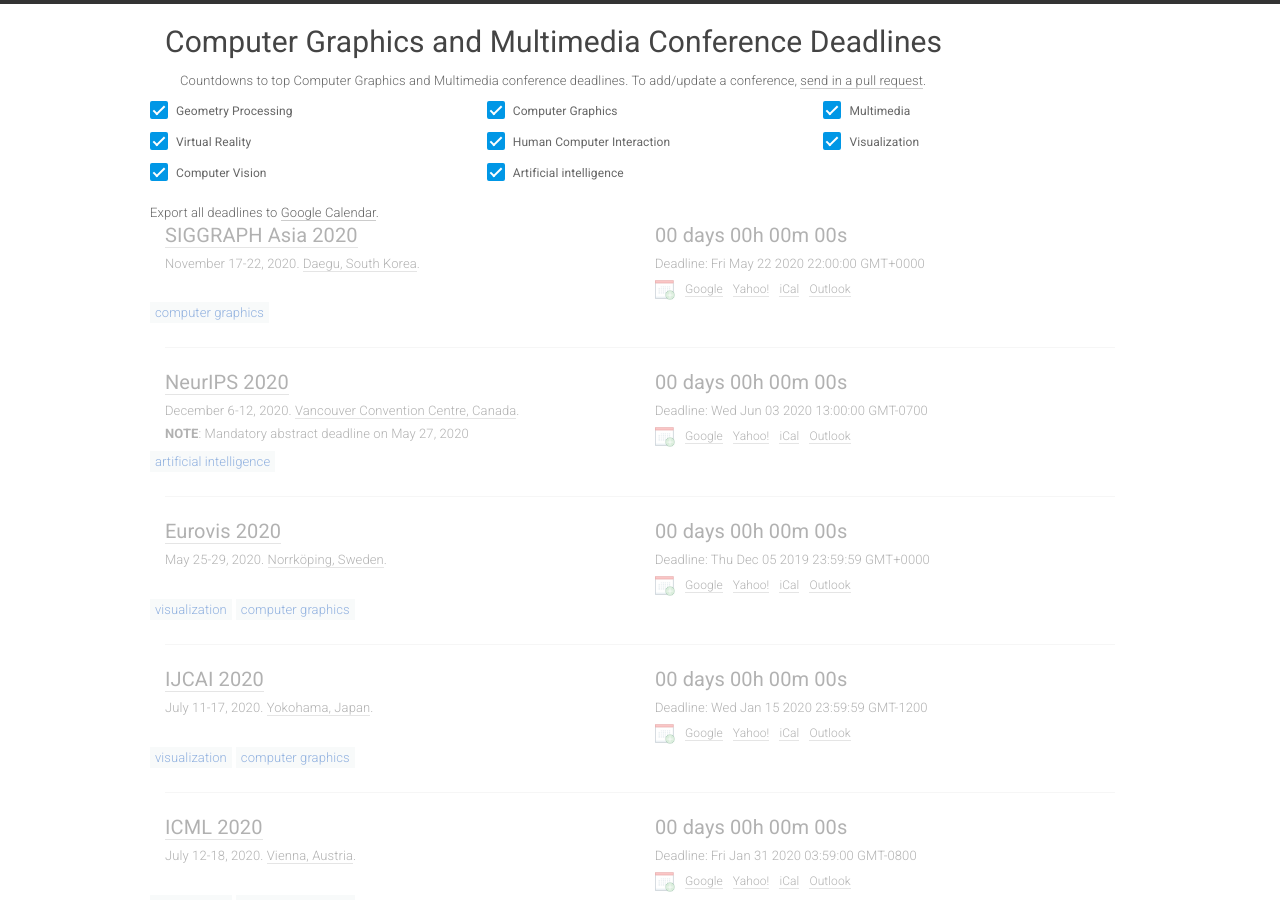
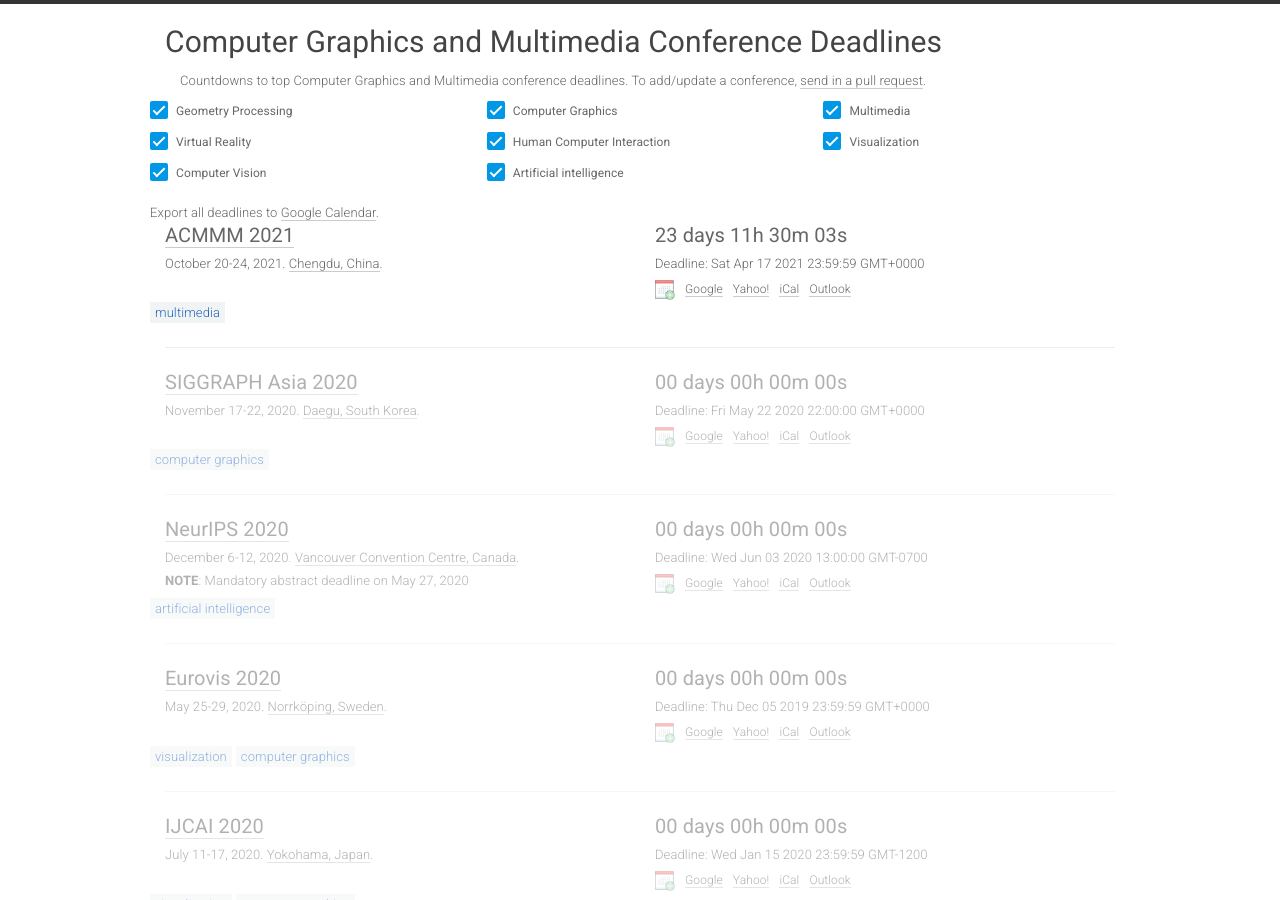
Before and after one commit to JianweiHu94/cgm-deadlines, a Jekyll site: the page built from index.html, in a window 1280 px wide and 900 px high. Built offline with Jekyll 4.4.1, drawn with Linux system fonts in a browser that asks for light colours; nearby versions of some CDN libraries.

Commit message:
Update conferences.yml

```diff
--- a/_data/conferences.yml
+++ b/_data/conferences.yml
@@ -1,4 +1,14 @@
 ---
+
+- title: ACMMM
+  year: 2021
+  id: acm-mm21
+  link: https://2021.acmmm.org/
+  deadline: '2021-04-17 23:59:59'
+  timezone: UTC
+  date: October 20-24, 2021
+  place: Chengdu, China
+  sub: MM
 
 - title: SIGGRAPH Asia
   year: 2020
```
